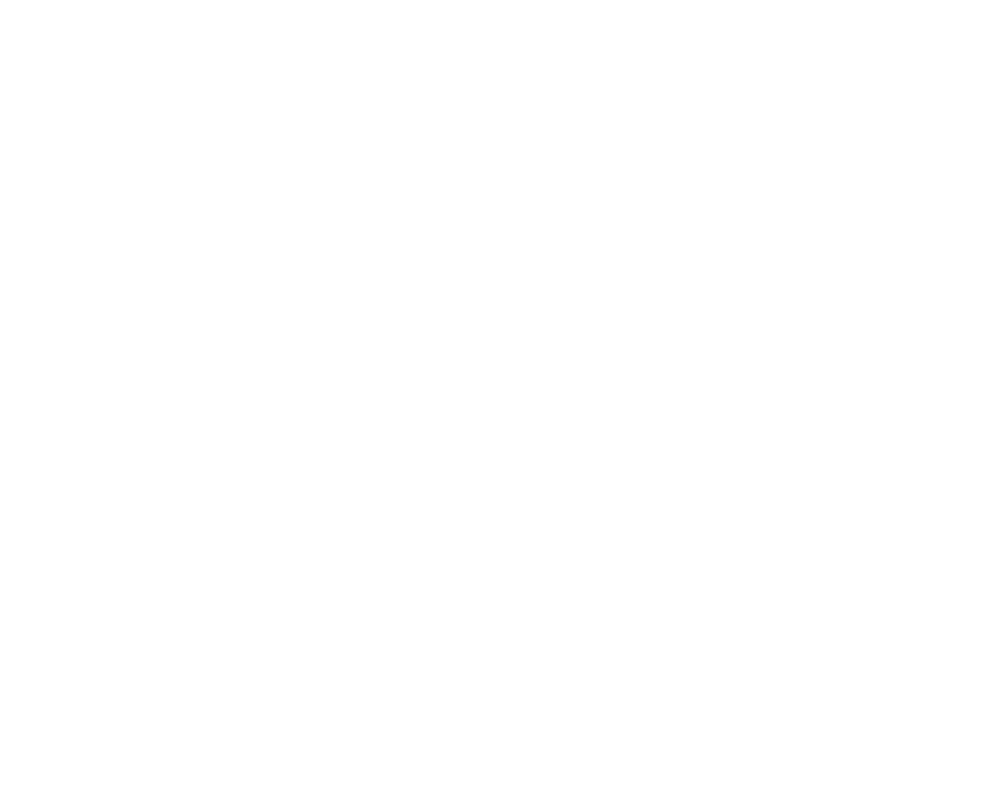
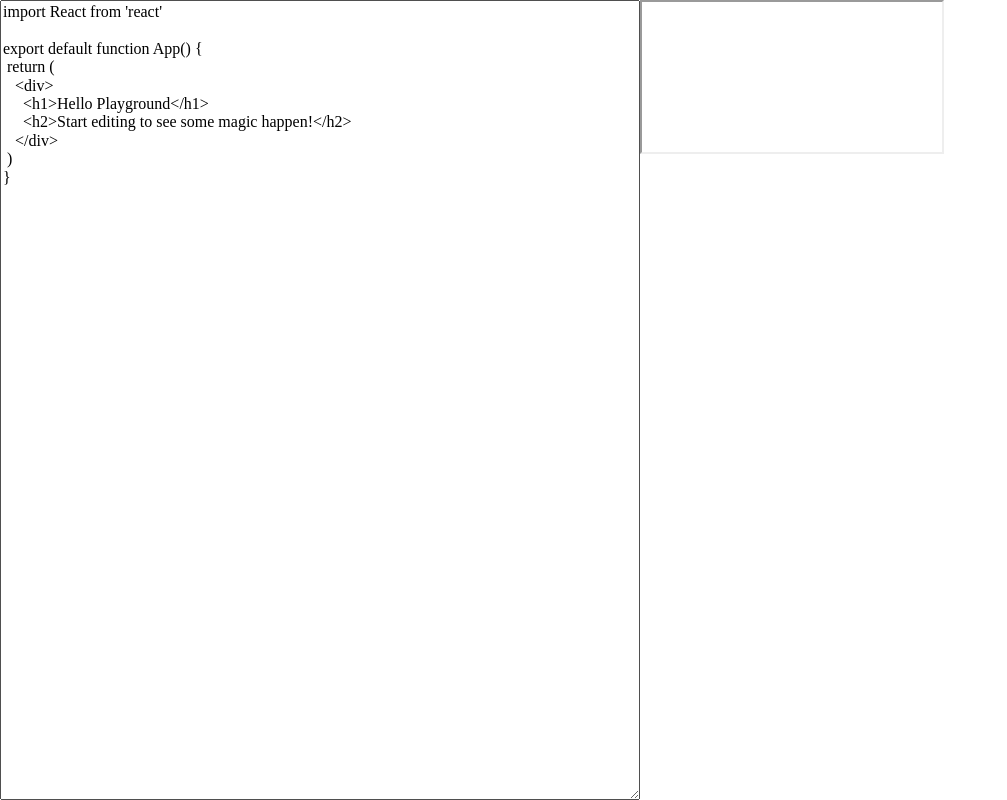
Before and after one commit to vpukhanov/react-playground, a Next.js app: page / in a window 1280 px wide. Shown: the whole page, without its empty margins (0-1007 px from the left). Built offline with nearby package versions, Linux system fonts and the light colour scheme.

Commit message:
add simple split pane setup

```diff
--- a/package.json
+++ b/package.json
@@ -15,6 +15,7 @@
     "eslint": "8.29.0",
     "eslint-config-next": "13.0.6",
     "next": "13.0.6",
+    "normalize.css": "8.0.1",
     "react": "18.2.0",
     "react-dom": "18.2.0",
     "typescript": "4.9.3"
--- /dev/null
+++ b/pages/_app.css
@@ -0,0 +1 @@
+@import 'normalize.css';
--- a/pages/_app.tsx
+++ b/pages/_app.tsx
@@ -1,4 +1,5 @@
 import type { AppProps } from 'next/app';
+import './_app.css';
 
 export default function App({ Component, pageProps }: AppProps) {
   return <Component {...pageProps} />;
--- /dev/null
+++ b/pages/index.module.css
@@ -0,0 +1,5 @@
+.grid {
+  display: grid;
+  grid-template-columns: 1fr 1fr;
+  height: 100vh;
+}
--- a/pages/index.tsx
+++ b/pages/index.tsx
@@ -1,3 +1,33 @@
+import { ChangeEvent, useState } from 'react';
+import S from './index.module.css';
+
+const initialCodeString = `
+import React from 'react'
+
+export default function App() {
+ return (
+   <div>
+     <h1>Hello Playground</h1>
+     <h2>Start editing to see some magic happen!</h2>
+   </div>
+ )
+}
+`.trim();
+
 export default function Index() {
-  return <div></div>;
+  const [code, setCode] = useState(initialCodeString);
+
+  const onCodeChange = (ev: ChangeEvent<HTMLTextAreaElement>) =>
+    setCode(ev.target.value);
+
+  return (
+    <div className={S.grid}>
+      <textarea value={code} spellCheck={false} onChange={onCodeChange} />
+      <Preview />
+    </div>
+  );
 }
+
+function Preview() {
+  return <iframe src='/preview' />;
+}
--- /dev/null
+++ b/pages/preview.tsx
@@ -0,0 +1,3 @@
+export default function Preview() {
+  return null;
+}
```
Also changed, not shown: 1 other file (tests, documents, lock files or other folders).
